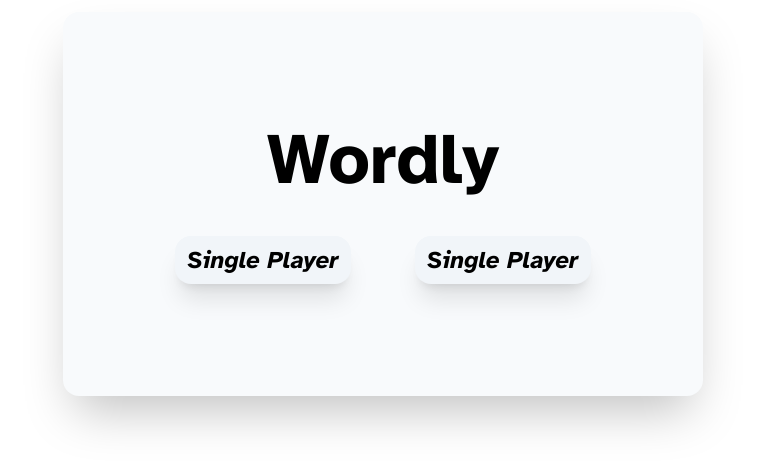
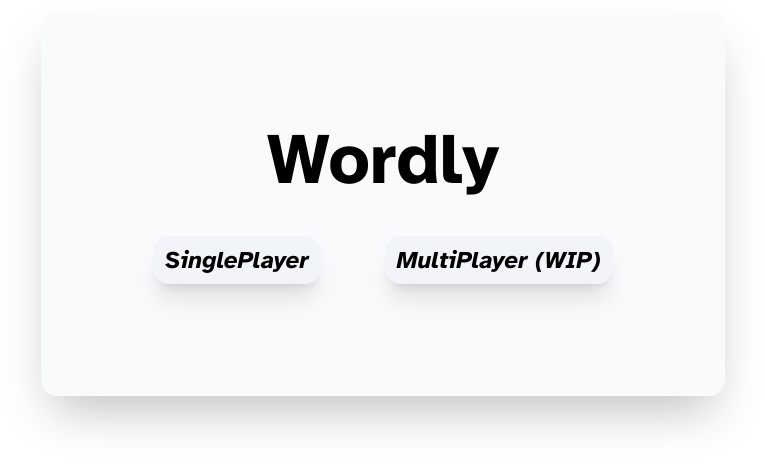
Before and after one commit to dvnkboi/wordly, a Vue app in the folder apps/word-game/: page / in a window 1280 px wide. Shown: the part 196-664 px from the top of the page, without its empty margins (257-1022 px from the left). Built offline with nearby package versions, Linux system fonts and the light colour scheme.

Commit message:
v0.2 path fix

```diff
--- a/apps/word-game/src/router/index.ts
+++ b/apps/word-game/src/router/index.ts
@@ -1,12 +1,18 @@
 import { createRouter, createWebHistory } from "vue-router";
-import SinglePlayer from "../views/SinglePlayer.vue";
-import Home from "../views/Home.vue";
+import SinglePlayer from "../views/singlePlayer.vue";
+import MultiPlayer from "../views/multiPlayer.vue";
+import Home from "../views/home.vue";
 
 const routes = [
   {
     path: "/singleplayer",
     name: "singlePlayer",
     component: SinglePlayer,
+  },
+  {
+    path: "/multiplayer",
+    name: "multiplayer",
+    component: MultiPlayer,
   },
   {
     path: "/",
--- a/apps/word-game/src/views/home.vue
+++ b/apps/word-game/src/views/home.vue
@@ -9,12 +9,12 @@
       <div class="flex justify-center items-center flex-row gap-16">
         <router-link to="/singlePlayer">
           <h1 class="bg-slate-100 rounded-2xl px-3 py-2 shadow-xl">
-            <span class="text-2xl font-bold italic">Single Player</span>
+            <span class="text-2xl font-bold italic">SinglePlayer</span>
           </h1>
         </router-link>
         <router-link to="/multiPlayer">
           <h1 class="bg-slate-100 rounded-2xl px-3 py-2 shadow-xl">
-            <span class="text-2xl font-bold italic">Single Player</span>
+            <span class="text-2xl font-bold italic">MultiPlayer (WIP)</span>
           </h1>
         </router-link>
       </div>
--- a/apps/word-game/src/views/multiplayer.vue
+++ b/apps/word-game/src/views/multiplayer.vue
@@ -0,0 +1,12 @@
+<template>
+  <div>WORK IN PROGRESS</div>
+</template>
+
+<script>
+export default {
+
+}
+</script>
+
+<style>
+</style>
```
